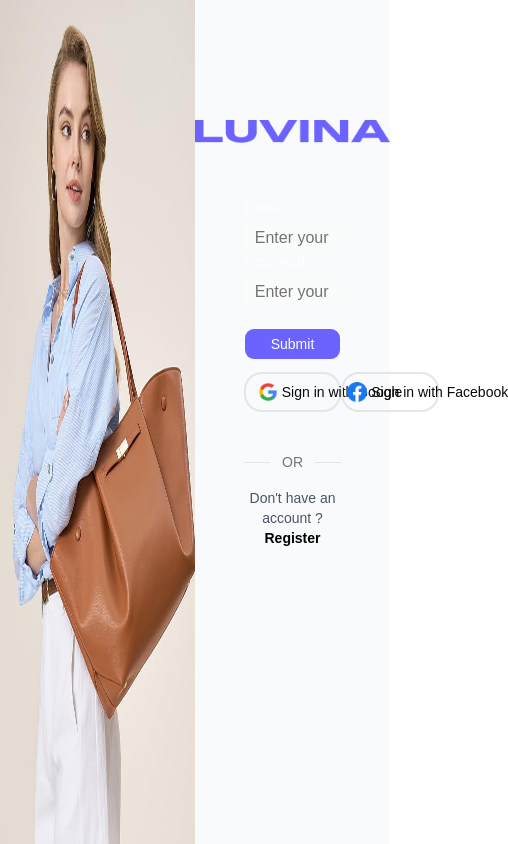
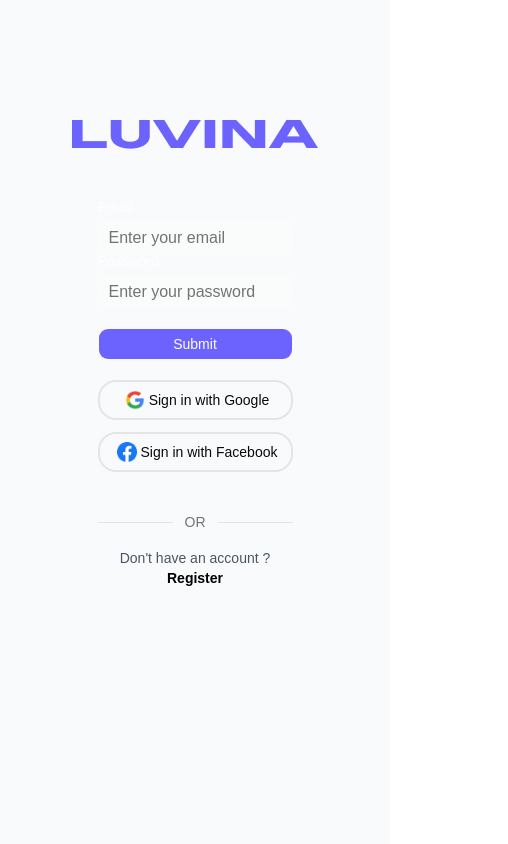
Before and after one commit to alaaadel122/luvina, a React (Vite) app: page / in a window 390 px wide. Shown: the whole page, 508 px wide, since content can reach past the window. Built offline with nearby package versions, Linux system fonts and the light colour scheme.

Commit message:
responsive

```diff
--- a/src/features/auth/_components/AuthLayout.tsx
+++ b/src/features/auth/_components/AuthLayout.tsx
@@ -1,17 +1,22 @@
 import { Outlet } from "react-router";
 import mainImg from "../../../assets/images/Rectangle1.png";
 import logoType from "../../../assets/images/logotype.png";
+import { Suspense } from "react";
+import Loading from "@/components/shared-component/Loading";
 
 export default function AuthLayout() {
   return (
-    <div className='min-h-screen grid grid-cols-2 '>
-        <div className="h-screen">
-            <img src={mainImg} className='w-full h-full object-center'/>
-        </div>
-        <div className="flex items-center flex-col bg-gray-50 relative">
-          <img src={logoType} className="absolute top-30"/>
-         <Outlet/>
-        </div>
+    <div className="min-h-screen grid grid-cols-1 md:grid-cols-2">
+      <div className="hidden md:block h-screen">
+        <img src={mainImg} className='w-full h-full object-center' />
+      </div>
+      <div className="flex items-center justify-center flex-col bg-gray-50 relative">
+        <img src={logoType} className="absolute top-30" />
+        <Suspense fallback={<Loading/>}>
+          <Outlet />
+        </Suspense>
+
+      </div>
     </div>
   )
 }
--- a/src/features/auth/_components/LinksAuth.tsx
+++ b/src/features/auth/_components/LinksAuth.tsx
@@ -7,13 +7,13 @@ type AuthSwitchProps = {
 export default function LinksAuth({ type }: AuthSwitchProps) {
      return (
           <>
-               <div className="flex flex-row justify-between mt-3">
-                    <button className="w-full flex items-center border-2 rounded-2xl px-2 py-2 hover:bg-gray-100 transition text-sm whitespace-nowrap">
+               <div className="flex flex-col lg:flex-row gap-3 w-full mt-5">
+                    <button  className="w-full  flex items-center justify-center border-2 rounded-2xl px-2 py-2 text-sm">
                          <img src={googleIcon} className="w-5 h-5 mx-1" alt="Google Icon" />
                          Sign in with Google
                     </button>
 
-                    <button className=" w-full flex items-center border-2 rounded-2xl pe-5 py-2 hover:bg-gray-100 transition text-sm whitespace-nowrap">
+                    <button  className="w-full flex items-center justify-center border-2 rounded-2xl px-2 py-2 text-sm">
                          <img src={facebookIcon} className="w-5 h-5 mx-1 " alt="Facebook Icon" />
                          Sign in with Facebook
                     </button>
```
